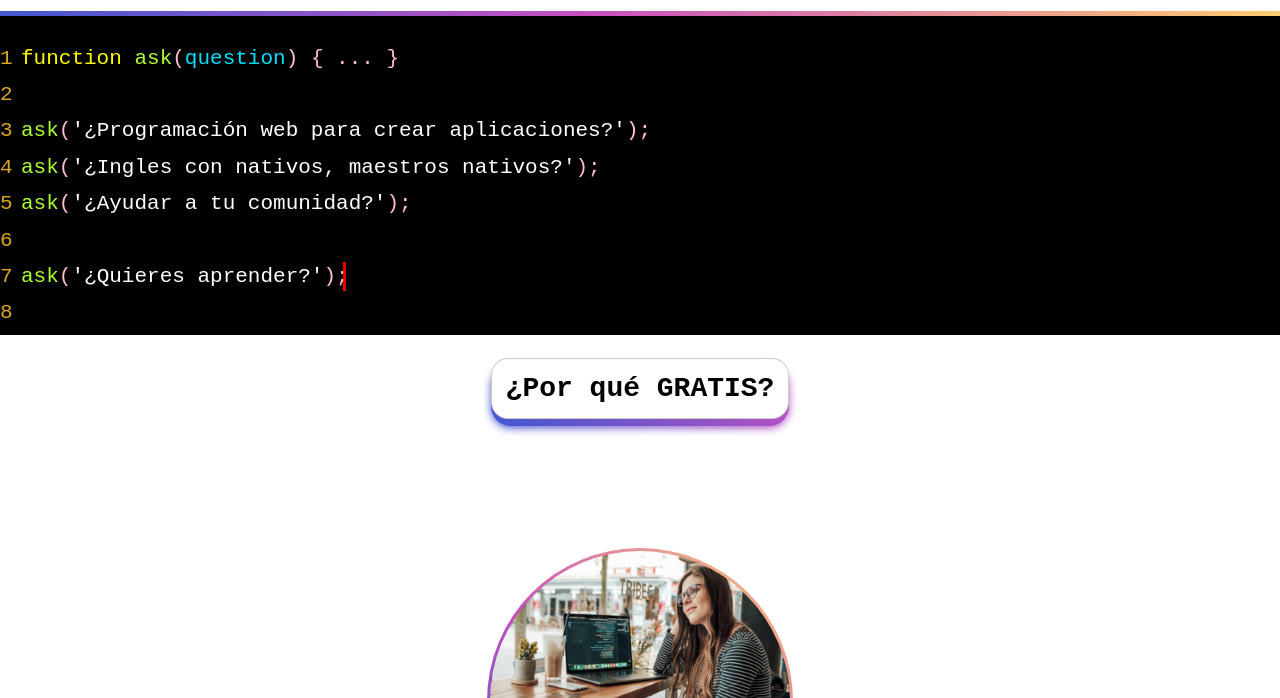
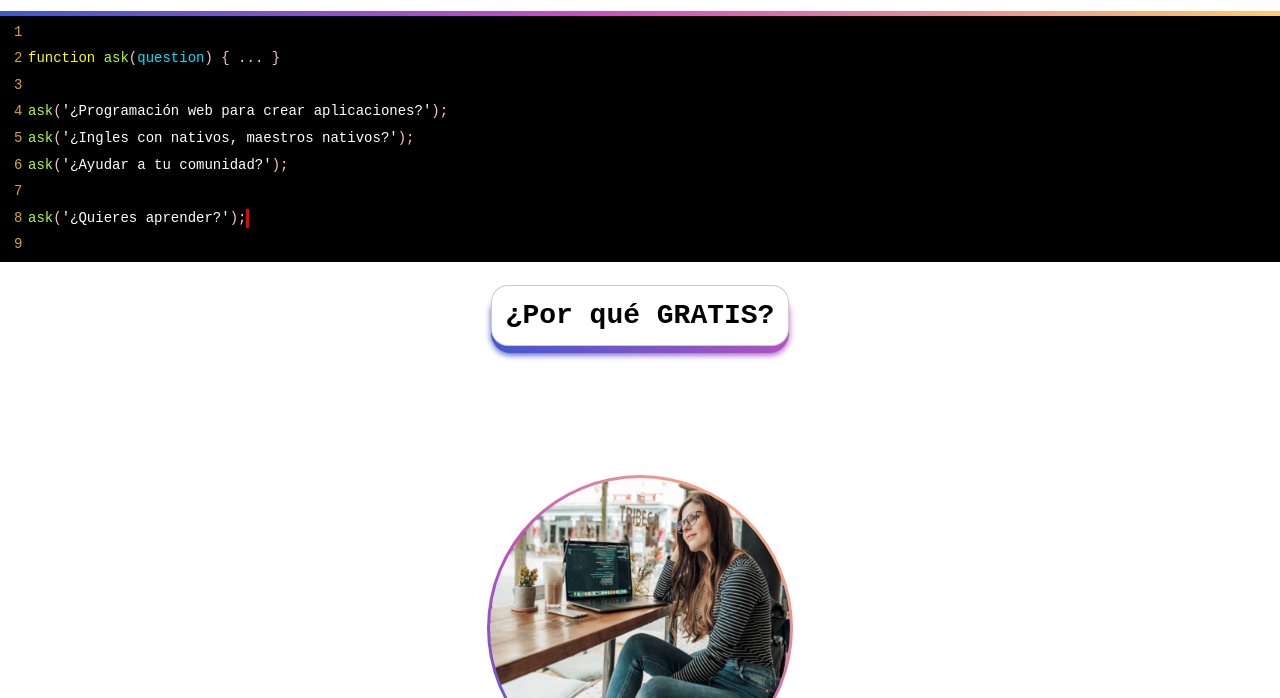
Before and after one commit to jaimeCervantes/teach, a website built with Parcel: page src/index.html in a window 1280 px wide. Shown: the part 102-800 px from the top of the page. Built offline with nearby package versions, Linux system fonts and the light colour scheme.

Commit message:
refactor: add spacing to info code

```diff
--- a/src/css/info-code.css
+++ b/src/css/info-code.css
@@ -1,11 +1,11 @@
 .info-code {
+  --pw-spacing-code: 0.5rem;
   display: grid;
   gap: 1;
-  grid-template-columns: 21px 1fr;
+  grid-template-columns: var(--pw-spacing) 1fr;
   background-color: black;
-  padding: var(--pw-spacing);
-  padding: 0;
-  padding-block-start: calc(var(--pw-spacing, 1rem) * 2);
+  padding: 0 var(--pw-spacing);
+  padding-top: var(--pw-spacing-code);
 }
 
 .code-container {
@@ -15,12 +15,14 @@
 }
 
 .code {
-  font-size: 1.5rem;
+  color: white;
+  position: relative;
+}
+
+.code, .line-number {
   line-height: 1.4;
-  color: white;
   margin: 0;
   margin-block-end: 0.5rem;
-  position: relative;
 }
 
 .code span {
@@ -31,11 +33,8 @@
 
 .line-number {
   color: goldenrod;
-  font-size: 1.5rem;
-  line-height: 1.4;
-  margin: 0;
-  margin-block-end: 0.5rem;
-  display: block;
+  text-align: right;
+  padding-right: 1rem;
 }
 
 .blue {
@@ -83,7 +82,7 @@
 .typing {
   overflow: hidden;
   opacity: 0;
-  width: 325px;
+  width: 221px;
   border-right: 3px solid red;
   animation-name: typing, blink-cursor;
   animation-duration: 3s, 1s;
@@ -95,7 +94,7 @@
 
 @keyframes typing {
   from { width: 0; opacity: 1 }
-  to { width: 325px; opacity: 1; }
+  to { width: 221px; opacity: 1; }
 }
 
 @keyframes blink-cursor {
--- a/src/index.html
+++ b/src/index.html
@@ -29,8 +29,10 @@
       <pre class="line-number">6</pre>
       <pre class="line-number">7</pre>
       <pre class="line-number">8</pre>
+      <pre class="line-number">9</pre>
     </div>
     <div class="code-container">
+      <pre class="code code-blank-line  "> </pre>
       <pre class="code  animate leftIn"><span class="yellow">function </span><span class="green">ask</span><span class="pink">(</span><span class="blue">question</span><span class="pink">) { ... }</span></pre>
       <pre class="code code-blank-line  "> </pre>
       <pre class="code  animate rightIn"><span class="green">ask</span><span class="blue"></span><span class="pink">(</span><span>'¿Programación web para crear aplicaciones?'</span><span class="pink">);</span></pre>
--- a/src/js/PwButton.js
+++ b/src/js/PwButton.js
@@ -28,7 +28,7 @@ class PwButton extends HTMLElement {
         }
 
         :host(:active) .front {
-          transform: translateY(1px) scale(0.98);
+          transform: translateY(1px);
         }
 
         .layer {
@@ -49,7 +49,7 @@ class PwButton extends HTMLElement {
         .shadow {
           background: var(--pw-button-bg-deep, linear-gradient(43deg, #4158D0 0%, #C850C0 100%));
           transform: translateY(4px);
-          filter: blur(4px);
+          filter: blur(3px);
         }
 
         .front {
```
